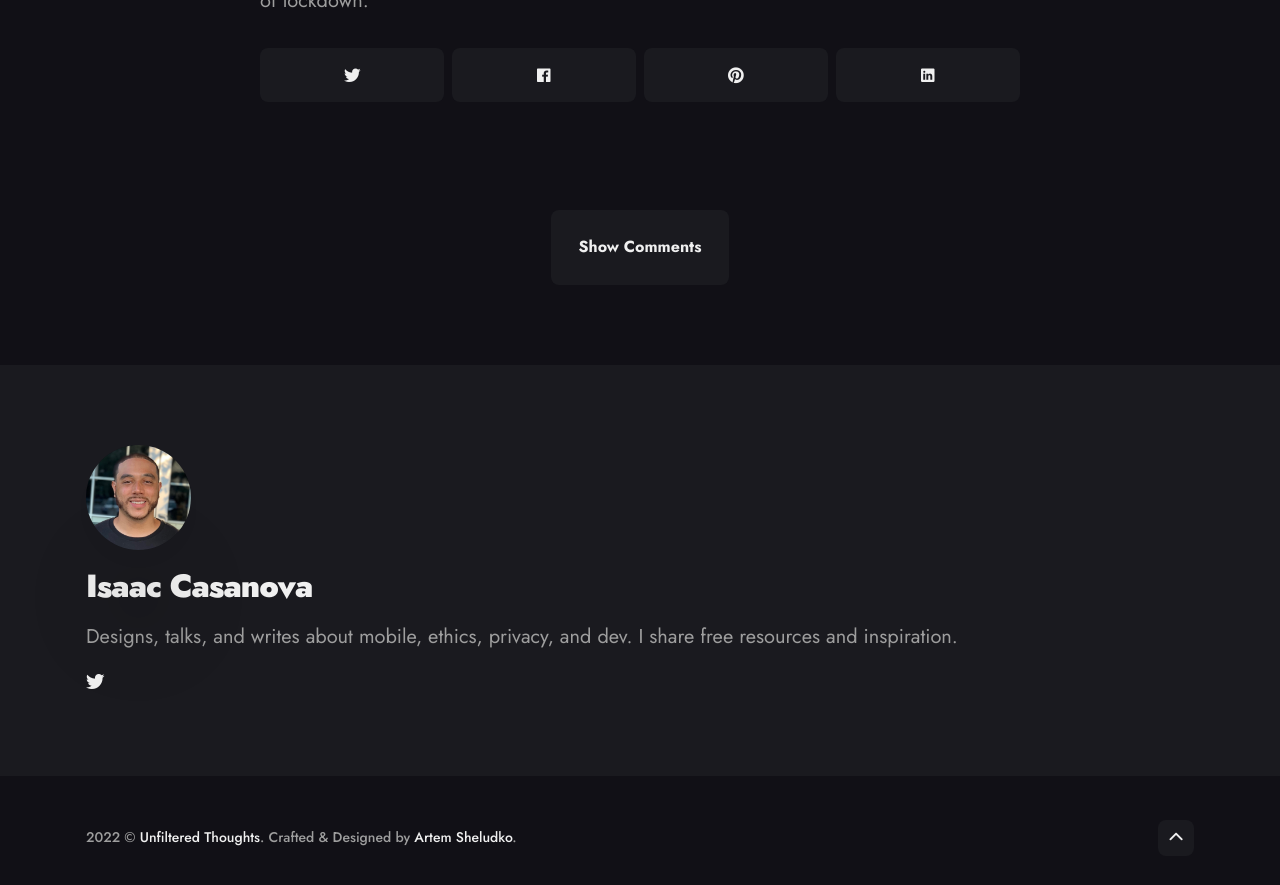
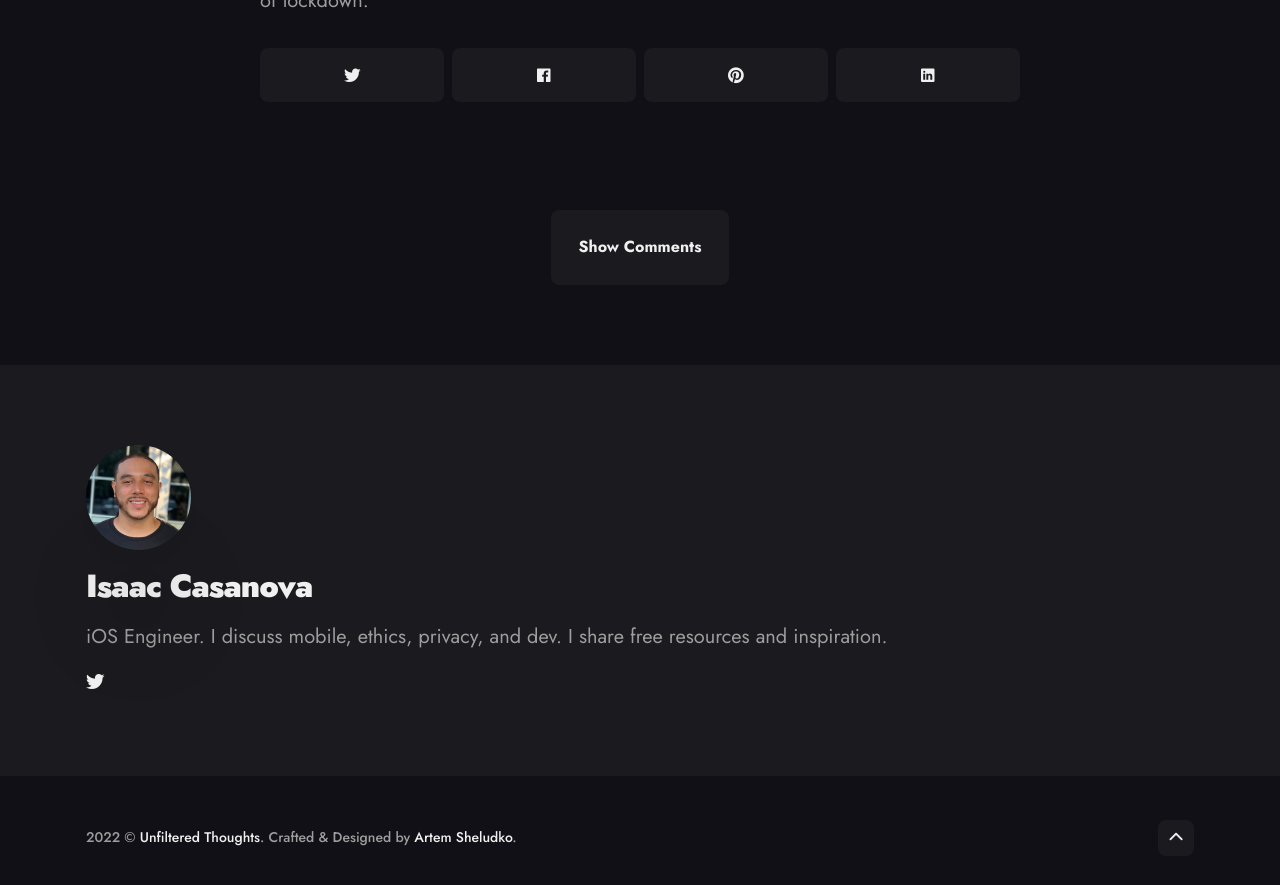
Before and after one commit to IsaacACasanova/IsaacACasanova.github.io, a Jekyll site: the page built from _posts/2020-11-22-introduction.markdown, in a window 1280 px wide and 900 px high, scrolled down 2312 px. Shown: the top 885 px of the window. Built offline with Jekyll 4.4.1, drawn with Linux system fonts in a browser that asks for light colours; nearby versions of some CDN libraries.

Commit message:
update bio

```diff
--- a/_config.yml
+++ b/_config.yml
@@ -12,7 +12,7 @@
 # Author Settings
 author:
   author__name: Isaac Casanova
-  author__bio: Designs, talks, and writes about mobile, ethics, privacy, and dev. I share free resources and inspiration.
+  author__bio: iOS Engineer. I discuss mobile, ethics, privacy, and dev. I share free resources and inspiration.
   author__avatar: '/images/109-1.jpg'
 
 social:
@@ -26,7 +26,7 @@
 # Hero Settings
 hero:
   hero__title: Hey, I'm Isaac Casanova
-  hero__description: Designs, talks, and writes about mobile, ethics, privacy, and dev. I share free resources and inspiration.
+  hero__description: iOS Engineer. I discuss mobile, ethics, privacy, and dev. I share free resources and inspiration.
   hero__image: '/images/109.jpg'
 
 
```
